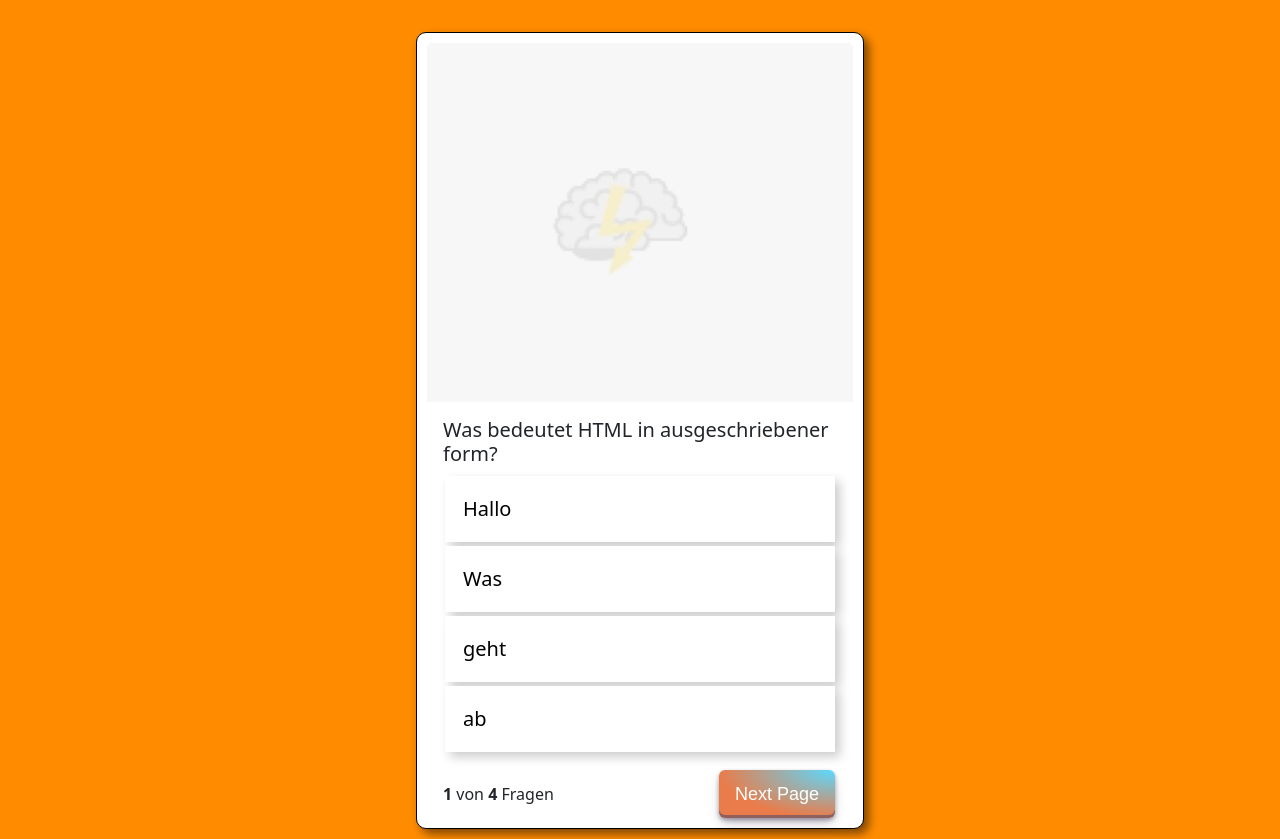
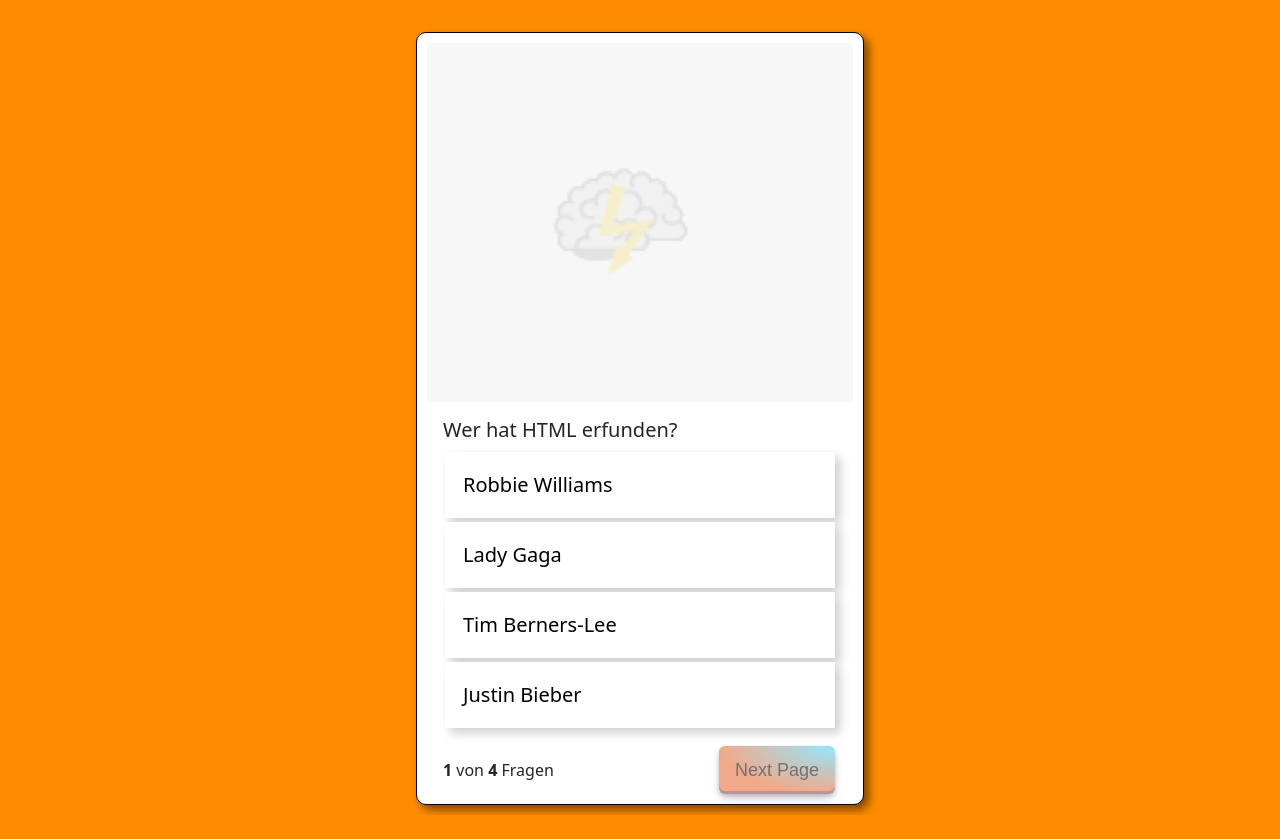
Before and after one commit to jizzyyb/Test-Projects, a plain HTML site: page index.html in a window 1280 px wide. Shown: the part 60-899 px from the top of the page. After the commit the page ends 875 px from the top, so only its background shows below. Drawn offline with nearby package versions, Linux system fonts and the light colour scheme.

Commit message:
worked on js

```diff
--- a/index.html
+++ b/index.html
@@ -31,15 +31,39 @@
           <div class="card-body">
             <h5 id="questiontext">Frage</h5>
             <ul class="list-group list-group-flush">
-              <li id="answer_1" class="list-group-item">Antwort</li>
-              <li id="answer_2" class="list-group-item">Antwort</li>
-              <li id="answer_3" class="list-group-item">Antwort</li>
-              <li id="answer_4" class="list-group-item">Antwort</li>
+              <li
+                onclick="answer('answer_1')"
+                id="answer_1"
+                class="list-group-item"
+              >
+                Antwort
+              </li>
+              <li
+                onclick="answer('answer_2')"
+                id="answer_2"
+                class="list-group-item"
+              >
+                Antwort
+              </li>
+              <li
+                onclick="answer('answer_3')"
+                id="answer_3"
+                class="list-group-item"
+              >
+                Antwort
+              </li>
+              <li
+                onclick="answer('answer_4')"
+                id="answer_4"
+                class="list-group-item"
+              >
+                Antwort
+              </li>
             </ul>
           </div>
           <div class="question-footer">
-            <span><b>1</b> von <b id="all-questions">5</b> Fragen</span>
-            <button class="btn" role="button">Next Page</button>
+            <span><b id="nmbr-change">1</b> von <b id="all-questions">5</b> Fragen</span>
+            <button onclick="nextQuestion()" id="next-btn" class="btn" role="button" disabled>Next Page</button>
           </div>
         </div>
       </div>
--- a/script.js
+++ b/script.js
@@ -1,24 +1,32 @@
 // Array for questions and answers
 let questions = [
   {
-    question: "Was bedeutet HTML in ausgeschriebener form?",
-    answers: ["Hallo", "Was", "geht", "ab"],
+    question: "Wer hat HTML erfunden?",
+    answers: [
+      "Robbie Williams",
+      "Lady Gaga",
+      "Tim Berners-Lee",
+      "Justin Bieber",
+    ],
     right_answer: [3],
   },
 
   {
     question: "Was bedeutet HTML in ausgeschriebener form?",
     answers: ["1", "2", "3", "4"],
+    right_answer: [4],
   },
 
   {
     question: "Was bedeutet HTML?",
-    answers: ["1", "2", "3", "4"],
+    answers: ["a", "s", "d", "f"],
+    right_answer: [1],
   },
 
   {
     question: "Was bedeutet HTML in ausgeschriebener form?",
-    answers: ["1", "2", "3", "4"],
+    answers: ["111", "222", "333", "444"],
+    right_answer: [2],
   },
 ];
 
@@ -33,12 +41,54 @@ function init() {
 
 function showQuestion() {
   // Funktion zum Anzeigen der Fragen
+
+  if (curentQuestion >= questions.length) {
+  } else {
+    let question = questions[curentQuestion];
+    document.getElementById("nmbr-change").innerHTML = curentQuestion + 1;
+    document.getElementById("questiontext").innerHTML = question["question"];
+    document.getElementById("answer_1").innerHTML = question["answers"][0];
+    document.getElementById("answer_2").innerHTML = question["answers"][1];
+    document.getElementById("answer_3").innerHTML = question["answers"][2];
+    document.getElementById("answer_4").innerHTML = question["answers"][3];
+  }
+}
+
+function answer(selection) {
   let question = questions[curentQuestion];
+  console.log("Selected Answer is", selection);
+  let selectedQuestionNumber = selection.slice(-1);
+  console.log("Selected Question Number is", selectedQuestionNumber);
+  console.log("Current question is", question["right_answer"]);
 
-  document.getElementById("questiontext").innerHTML = question["question"];
-  document.getElementById("answer_1").innerHTML = question["answers"][0];
-  document.getElementById("answer_2").innerHTML = question["answers"][1];
-  document.getElementById("answer_3").innerHTML = question["answers"][2];
-  document.getElementById("answer_4").innerHTML = question["answers"][3];
+  let rightAnswer = `answer_${question["right_answer"]}`;
 
+  if (selectedQuestionNumber == question["right_answer"]) {
+    console.log("Richtige Antwort!");
+    document.getElementById(selection).classList.add("bg-success");
+  } else {
+    console.log("Falsch!");
+    document.getElementById(selection).classList.add("bg-danger");
+    document.getElementById(rightAnswer).classList.add("bg-success");
+  }
+  document.getElementById("next-btn").disabled = false;
 }
+
+function nextQuestion() {
+  curentQuestion++; // von 0 auf 1
+  document.getElementById("next-btn").disabled = true; // Next Page button sperren bis eine Antwort gefunden richtig/falsch
+  resetAnswers();
+  showQuestion();
+}
+
+function resetAnswers() {
+  // reset all answers after clicking on the next question
+  document.getElementById("answer_1").classList.remove("bg-danger");
+  document.getElementById("answer_1").classList.remove("bg-success");
+  document.getElementById("answer_2").classList.remove("bg-danger");
+  document.getElementById("answer_2").classList.remove("bg-success");
+  document.getElementById("answer_3").classList.remove("bg-danger");
+  document.getElementById("answer_3").classList.remove("bg-success");
+  document.getElementById("answer_4").classList.remove("bg-danger");
+  document.getElementById("answer_4").classList.remove("bg-success");
+}
--- a/style.css
+++ b/style.css
@@ -39,6 +39,12 @@ body {
   box-shadow: 5px 5px 10px rgba(0, 0, 0, 0.2);
   padding: 1rem;
   margin: 2px;
+}
+
+.list-group-item:hover{
+  cursor: pointer !important;
+  background-color: rgba(0, 0, 0, 0.2);
+
 }
 
 .question-footer{
```
